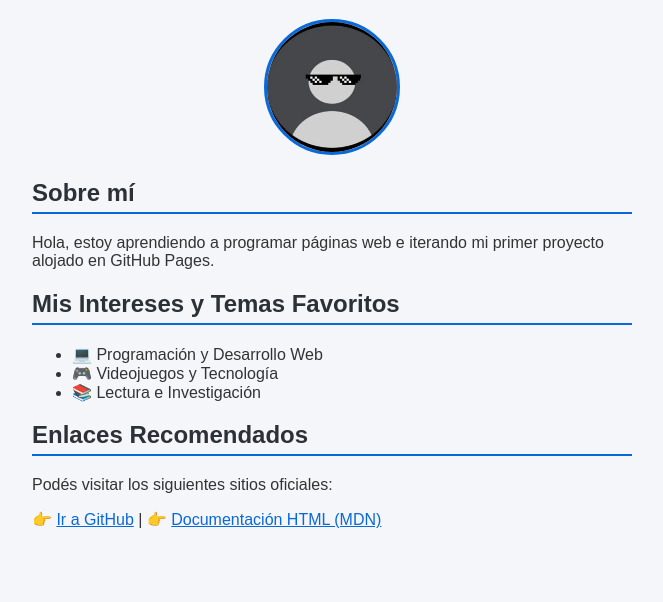
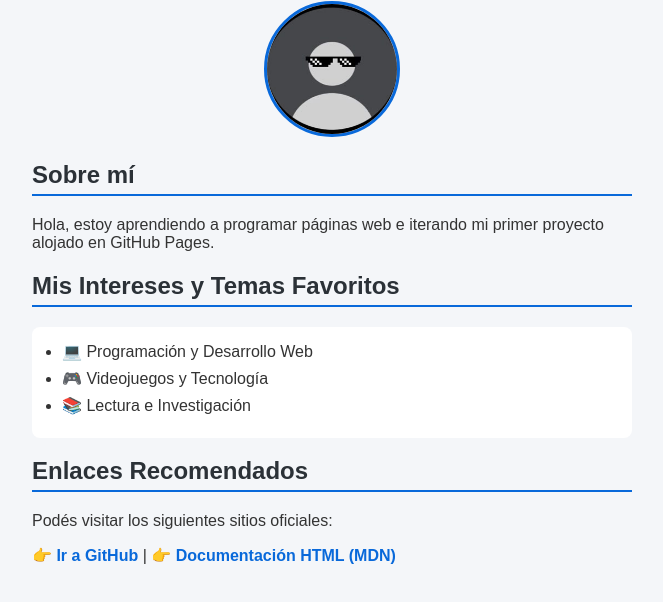
Before and after one commit to nicomendoza1304/mi-primer-sitio-web, a plain HTML site: page index.html in a window 1280 px wide. Shown: the part 140-742 px from the top of the page, without its empty margins (308-971 px from the left). Drawn offline with Linux system fonts and the light colour scheme.

Commit message:
Update index.html

```diff
--- a/index.html
+++ b/index.html
@@ -1,6 +1,6 @@
 <!DOCTYPE html>
 <html lang="es">
-<head<link rel="stylesheet" href="style.css">>
+<link rel="stylesheet" href="style.css">
     <meta charset="UTF-8">
     <meta name="viewport" content="width=device-width, initial-scale=1.0">
     <title>Mi Perfil Web v2.0</title>
```
